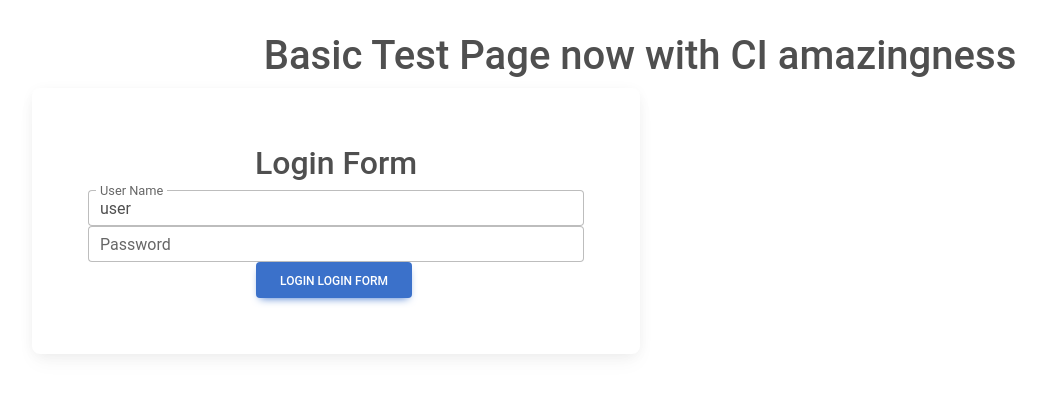
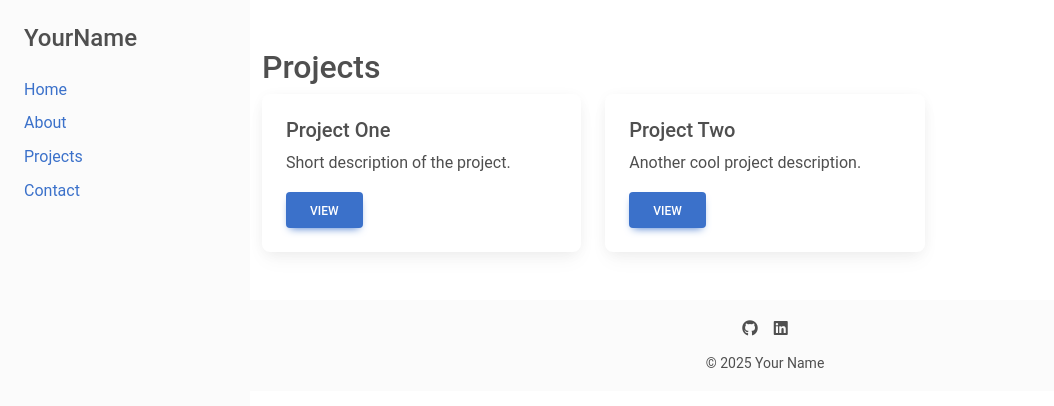
Before and after one commit to jason-bunn/react-mpd, a React (Vite) app: page /projects in a window 1280 px wide. Shown: the top 406 px of the page, without its empty margins (0-1054 px from the left). Built offline with nearby package versions, Linux system fonts and the light colour scheme.

Commit message:
Updated page to be a personal portfolio page

```diff
--- a/package.json
+++ b/package.json
@@ -10,19 +10,20 @@
     "deploy": "gh-pages -d dist",
     "build": "tsc -b && vite build",
     "lint": "eslint ."
-
   },
   "dependencies": {
     "@fortawesome/fontawesome-free": "^6.7.2",
     "mdb-react-ui-kit": "^9.0.0",
     "mdbreact": "^4.6.1",
     "react": "^18.3.1",
-    "react-dom": "^18.3.1"
+    "react-dom": "^18.3.1",
+    "react-router-dom": "^6.30.1"
   },
   "devDependencies": {
     "@eslint/js": "^9.17.0",
     "@types/react": "^18.3.18",
     "@types/react-dom": "^18.3.5",
+    "@types/react-router-dom": "^5.3.3",
     "@vitejs/plugin-react": "^4.3.4",
     "eslint": "^9.17.0",
     "eslint-plugin-react-hooks": "^5.0.0",
--- a/src/App.tsx
+++ b/src/App.tsx
@@ -1,52 +1,49 @@
-import { useState } from 'react'
+import React from 'react';
+import {
+  MDBFooter,
+  MDBIcon,
+} from 'mdb-react-ui-kit';
+import { BrowserRouter as Router, Routes, Route, Link } from 'react-router-dom';
+import 'mdb-react-ui-kit/dist/css/mdb.min.css';
 
-import {
-    MDBCard,
-    MDBCardBody,
-} from 'mdb-react-ui-kit';
-import './App.css'
+import Home from './pages/Home';
+import About from './pages/About';
+import Projects from './pages/Projects';
+import Contact from './pages/Contact';
 
-import LoginForm from "./components/LoginForm";
-import HelloWorld from "./components/HelloWorld";
-import FetchTest from "./components/FetchTest";
+const App: React.FC = () => {
+  return (
+    <Router>
+      <div className='d-flex'>
+        <div className='bg-light p-4 vh-100' style={{ width: '250px' }}>
+          <h4 className='mb-4'>YourName</h4>
+          <nav className='d-flex flex-column'>
+            <Link to='/' className='mb-2'>Home</Link>
+            <Link to='/about' className='mb-2'>About</Link>
+            <Link to='/projects' className='mb-2'>Projects</Link>
+            <Link to='/contact' className='mb-2'>Contact</Link>
+          </nav>
+        </div>
 
+        <div className='flex-grow-1'>
+          <Routes>
+            <Route path='/' element={<Home />} />
+            <Route path='/about' element={<About />} />
+            <Route path='/projects' element={<Projects />} />
+            <Route path='/contact' element={<Contact />} />
+          </Routes>
 
+          <MDBFooter className='bg-light text-center py-3 mt-auto'>
+            <div className='mb-2'>
+              <MDBIcon fab icon='github' className='me-3' />
+              <MDBIcon fab icon='linkedin' />
+            </div>
+            <small>&copy; {new Date().getFullYear()} Your Name</small>
+          </MDBFooter>
+        </div>
+      </div>
+    </Router>
+  );
+};
 
-function App() {
-
-    const [loggedIn, setLoggedIn] = useState<string>();
-
-    function onLoginClick(someArg: string) {
-        setLoggedIn(someArg);
-    }
-
-    if (!loggedIn) {
-        return (
-            <>
-                <h1>Basic Test Page now with CI amazingness</h1>
-
-                <MDBCard className="w-50">
-                    <MDBCardBody>
-                        <LoginForm onClick={onLoginClick}>
-                            Login Form
-                        </LoginForm>
-                    </MDBCardBody>
-                </MDBCard>
-
-
-            </>
-        )
-    }
-    return (
-        <>
-
-            <h1>Welcome</h1>
-
-            <HelloWorld currentUser={loggedIn} />
-            <FetchTest></FetchTest>
-
-        </>
-    )
-}
-
-export default App
+export default App;
--- a/src/components/FetchTest.tsx
+++ b/src/components/FetchTest.tsx
@@ -18,7 +18,7 @@ function FetchTest() {
     return (
         <>
             <ul>{dataLoading ? <li>loading...</li> : (
-                records.map((record) => (<li key={record.productname}>{record.productname} {record.totalsales}</li>)
+                records.map((record) => (<li key={record.productid}>{record.productname} {record.totalsales}</li>)
                 ))}</ul>
         </>
     )
--- /dev/null
+++ b/src/pages/About.tsx
@@ -0,0 +1,14 @@
+import React from 'react';
+import { MDBContainer } from 'mdb-react-ui-kit';
+
+const About: React.FC = () => (
+  <MDBContainer className="my-5">
+    <h2 className='display-4'>About Me</h2>
+    <p className='lead'>
+      Brief Introduction about me, my tech stack, experience, and what I'm passionate about.
+    </p>
+
+    </MDBContainer>
+);
+
+export default About;
--- /dev/null
+++ b/src/pages/Contact.tsx
@@ -0,0 +1,22 @@
+import React from 'react';
+import { MDBContainer } from 'mdb-react-ui-kit';
+
+const Contact: React.FC = () => (
+  <MDBContainer className='my-5'>
+    <h2>Contact</h2>
+    <form>
+      <div className='mb-3'>
+        <input type='text' className='form-control' placeholder='Name' />
+      </div>
+      <div className='mb-3'>
+        <input type='email' className='form-control' placeholder='Email' />
+      </div>
+      <div className='mb-3'>
+        <textarea className='form-control' rows={4} placeholder='Message'></textarea>
+      </div>
+      <button type='submit' className='btn btn-primary'>Send</button>
+    </form>
+  </MDBContainer>
+);
+
+export default Contact;
--- /dev/null
+++ b/src/pages/Home.tsx
@@ -0,0 +1,17 @@
+import React from 'react';
+import { MDBContainer } from 'mdb-react-ui-kit';
+import { Link } from 'react-router-dom';
+
+const Home: React.FC = () => (
+  <MDBContainer className="text-center mt-5">
+    <h4 className='display-4'>Welcome to the Home Page</h4>
+    <p className='lead'>This is a simple home page for our application.</p>
+    <Link to='/projects'>
+    <button className='btn btn-primary'>
+      View Projects
+    </button>
+    </Link>
+  </MDBContainer>
+);
+
+export default Home;
--- /dev/null
+++ b/src/pages/Projects.tsx
@@ -0,0 +1,30 @@
+import React from 'react';
+import { MDBContainer } from 'mdb-react-ui-kit';
+
+const Projects: React.FC = () => (
+  <MDBContainer className='my-5'>
+    <h2>Projects</h2>
+    <div className='row'>
+      <div className='col-md-4'>
+        <div className='card'>
+          <div className='card-body'>
+            <h5 className='card-title'>Project One</h5>
+            <p className='card-text'>Short description of the project.</p>
+            <a href='#' className='btn btn-primary'>View</a>
+          </div>
+        </div>
+      </div>
+      <div className='col-md-4'>
+        <div className='card'>
+          <div className='card-body'>
+            <h5 className='card-title'>Project Two</h5>
+            <p className='card-text'>Another cool project description.</p>
+            <a href='#' className='btn btn-primary'>View</a>
+          </div>
+        </div>
+      </div>
+    </div>
+  </MDBContainer>
+);
+
+export default Projects;
```
Also changed, not shown: 1 other file (tests, documents, lock files or other folders).
